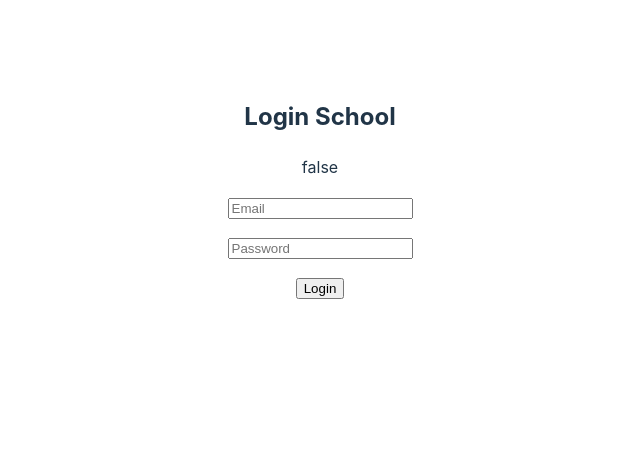
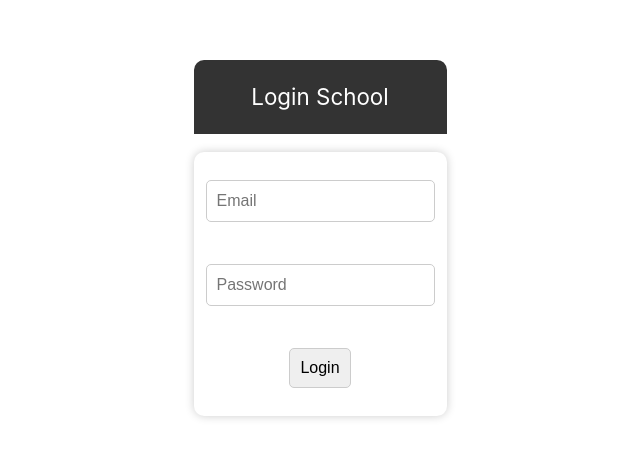
Before and after one commit to douglas85rj/Front_end_School, a React (Vite) app in the folder Front_school/: page /login in a window 1280 px wide. Shown: the part 203-660 px from the top of the page, without its empty margins (320-960 px from the left). Built offline with nearby package versions, Linux system fonts and the light colour scheme.

Commit message:
Update_handleSubmit_curso

```diff
--- a/Front_school/src/pages/HomePage/index.jsx
+++ b/Front_school/src/pages/HomePage/index.jsx
@@ -198,8 +198,10 @@ const FormCadastro = styled.form`
 
 
 
-<ToastContainer autoClose={3000} position={toast.POSITION.BOTTOM_RIGHT} />
+
+
 const HomePage = () => {
+  <ToastContainer autoClose={3000} position={toast.POSITION.BOTTOM_RIGHT} />;
   useEffect(() => {
     (async () => {
       const response = await getCursos();
@@ -207,23 +209,6 @@ const HomePage = () => {
       setLoading(false);
     })();
   }, []);
-
-  const handleSubmit = async (e) => {
-    e.preventDefault();
-    const nome = e.target.nome.value;
-    const descricao = e.target.descricao.value;
-    const response = await criarCurso(nome, descricao);
-    if (response.status === 201) {
-      toast.success("Curso cadastrado com sucesso!");
-      const response = await getCursos();
-      setCursos(response.data);
-    } else {
-      toast.error("Erro ao cadastrar curso!");
-    }
-  };
-
-  const [nome, setNome] = useState(""); // [state, setState
-  const [descricao, setDescricao] = useState(""); // [state, setState
 
   const [cursos, setCursos] = useState([]); // [state, setState
   const [loading, setLoading] = useState(true); // [state, setState
@@ -236,6 +221,22 @@ const HomePage = () => {
     return <div className="loading">Carregando dados...</div>;
   }
 
+
+  const handleSubmit = async (e) => {
+    e.preventDefault();
+    const nome = e.target.nome.value ;
+    const descricao = e.target.descricao.value;
+    const response = await criarCurso(nome, descricao);
+    if (response.status === 201) {
+      toast.success("Curso cadastrado com sucesso!");
+      const response = await getCursos();
+      setCursos(response.data);
+    } else {
+      toast.error("Erro ao cadastrar curso!");
+    }
+  };
+
+
   return (
     <>
       <div>
@@ -246,12 +247,12 @@ const HomePage = () => {
       </div>
       <div>
         <h2>Cadastrar curso</h2>
-        <FormCadastro>
+        <FormCadastro onSubmit={handleSubmit}>
           <label htmlFor="nome">Nome</label>
           <input type="text" name="nome" id="nome" />
           <label htmlFor="descricao">Descrição</label>
-          <textArea name="descricao" id="descricao"></textArea>
-          <Button onClick={handleSubmit} type="submit">Cadastrar</Button>
+          <textArea  name="descricao" id="descricao"></textArea>
+          <Button type="submit">Cadastrar</Button>
 
         </FormCadastro>
       </div>
--- a/Front_school/src/pages/LoginPage/index.jsx
+++ b/Front_school/src/pages/LoginPage/index.jsx
@@ -1,5 +1,88 @@
 import { useState, useContext } from "react";
 import { AuthContext } from "../../contexts/auth";
+import styled from "styled-components";
+
+const Container = styled.div`
+  display: flex;
+  justify-content: center;
+  align-items: center;
+  height: 100vh;
+
+
+    .login-header {
+      background-color: #333;
+      padding: 20px;
+      font-size: 1.4em;
+      font-weight: normal;
+      color: #fff;
+      text-align: center;
+      border-top-left-radius: 10px;
+      border-top-right-radius: 10px;
+    }
+
+    .login-container {
+      padding: 12px;
+    }
+  }
+
+  @media (max-width: 600px) {
+    .login {
+      width: 300px;
+    }
+  }
+
+  @media (max-width: 400px) {
+    .login {
+      width: 100%;
+    }
+  }
+
+
+`;
+const Form = styled.form`
+  display: flex;
+  flex-direction: column;
+  gap: 10px;
+  padding: 20px;
+
+  background-color: #ffffff;
+  border-radius: 10px;
+  box-shadow: 0px 0px 10px 0px rgba(0, 0, 0, 0.2);
+
+
+
+  input {
+    height: 40px;
+    padding: 0 10px;
+    border: 1px solid #ccc;
+    border-radius: 5px;
+    font-size: 16px;
+    transition: all ease 0.4s;
+    &:focus {
+      border: 1px solid #333;
+    }
+  }
+
+
+
+  button {
+
+    height: 40px;
+    border: 0;
+    border-radius: 5px;
+    background-color: #333;
+    color: #fff;
+    font-size: 16px;
+    cursor: pointer;
+    transition: all ease 0.4s;
+    &:hover {
+      background-color: #fff;
+      color: #333;
+      border: 1px solid #333;
+
+
+  }
+`;
 
 const LoginPage = () => {
   const { authenticated, login } = useContext(AuthContext);
@@ -13,12 +96,12 @@ const LoginPage = () => {
     login(email, password);
   };
   return (
-    <div className="container">
+    <Container>
       <div className="login">
         <div className="login-triangle"></div>
         <h2 className="login-header">Login School</h2>
-        <p> {String(authenticated)}</p>
-        <form className="login-container" onSubmit={handleSubmit}>
+
+        <Form className="login-container" onSubmit={handleSubmit}>
           <p>
             <input
               type="email"
@@ -38,9 +121,9 @@ const LoginPage = () => {
           <p>
             <input type="submit" value="Login" />
           </p>
-        </form>
+        </Form>
       </div>
-    </div>
+    </Container>
   );
 };
 
--- a/Front_school/src/services/api.js
+++ b/Front_school/src/services/api.js
@@ -29,3 +29,27 @@ export const criarCurso = async (nome, descricao) => {
 
     });
 }
+
+export const cancelInscricao = async (id) => {
+    return api.delete(`/cancelar-inscricao/${id}`);
+}
+
+export const inscreverAluno = async (id) => {
+    return api.post(`/inscricao${id}`);
+}
+
+
+export const atualizarCurso = async (id, nome, descricao) => {
+    return api.put(`/curso/${id}`, {
+        nome,
+        descricao,
+    });
+}
+
+export const getAlunos = async (nome, email, curso) => {
+    return api.get("/alunos", {
+        nome,
+        email,
+        curso,
+    });
+}
```
